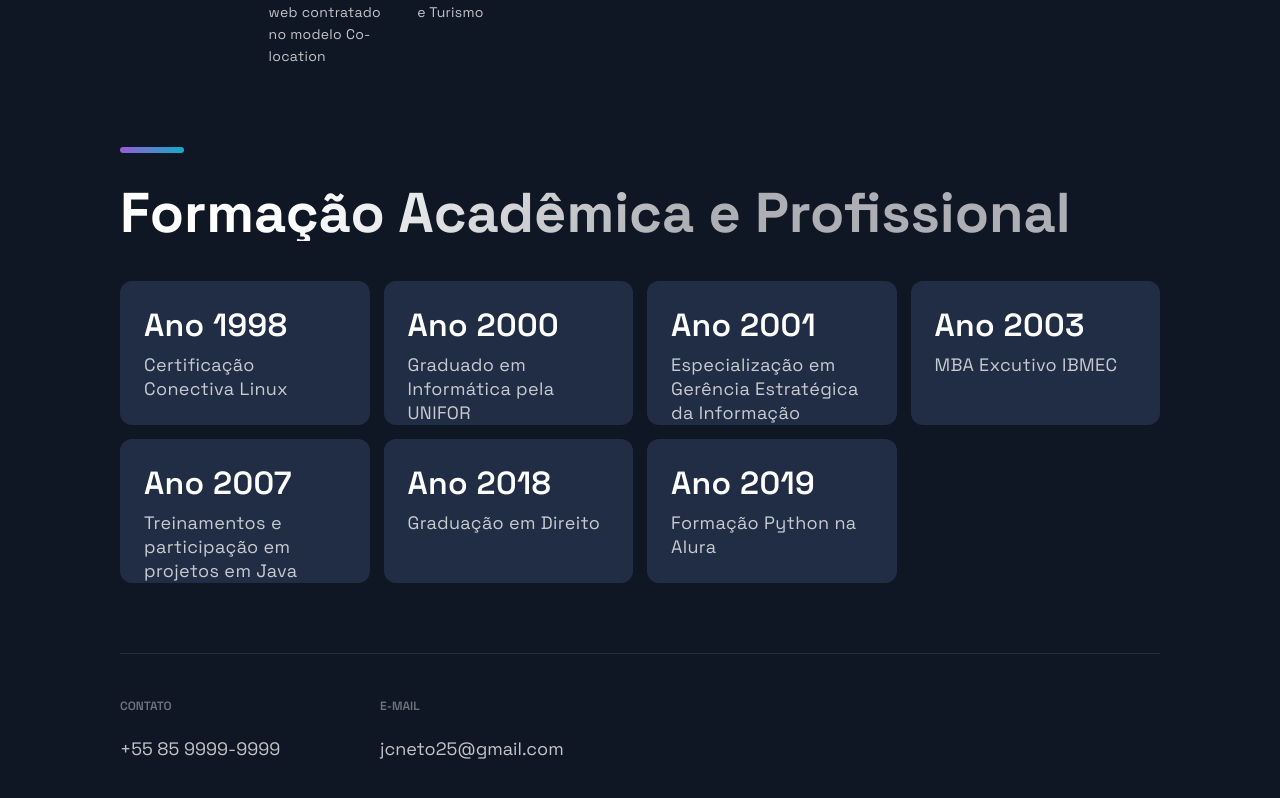
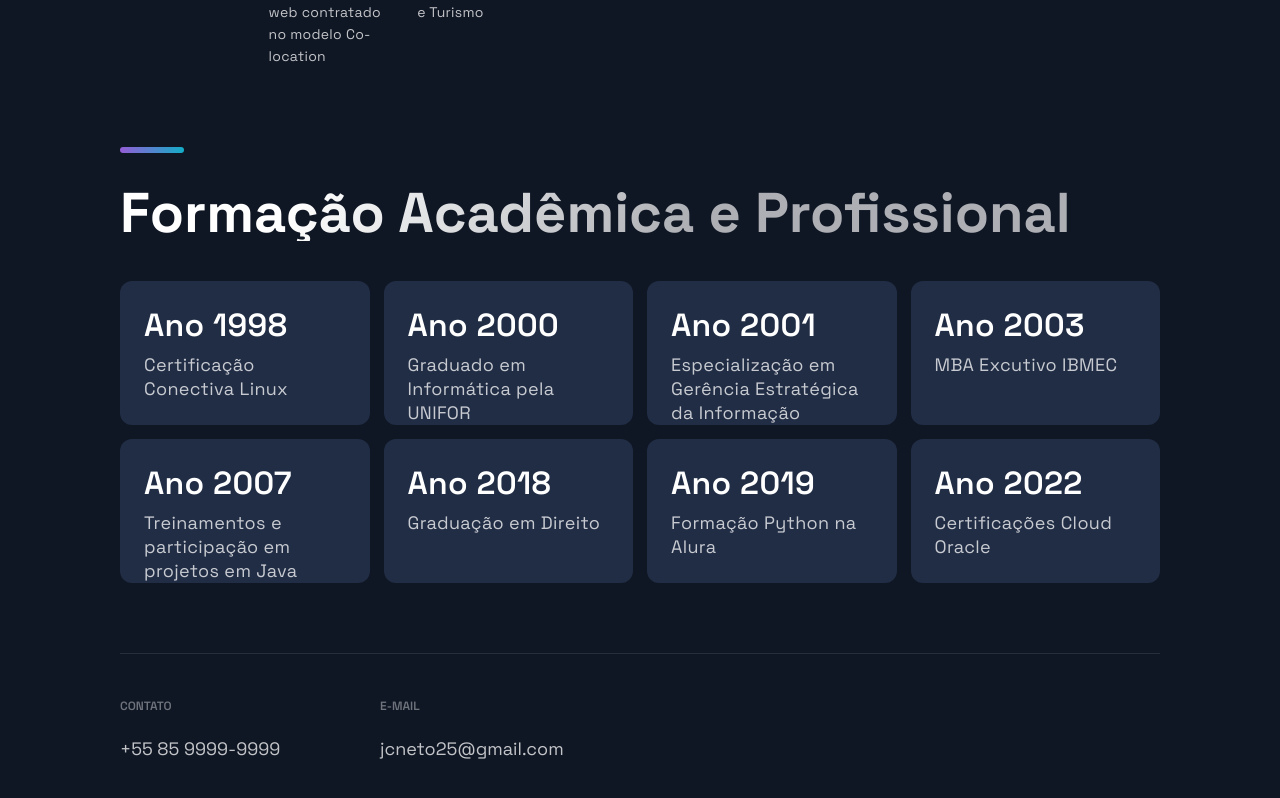
Before and after one commit to jcneto25/MyPortfolio, a Next.js app: page / in a window 1280 px wide. Shown: the part 3630-4428 px from the top of the page. Built offline with nearby package versions, Linux system fonts and the light colour scheme.

Commit message:
Adicionado referência às certificações Oracle

```diff
--- a/src/components/Acomplishments/Acomplishments.js
+++ b/src/components/Acomplishments/Acomplishments.js
@@ -1,16 +1,24 @@
-import React from 'react';
+import React from "react";
 
-import { Section, SectionDivider, SectionTitle } from '../../styles/GlobalComponents';
-import { Box, Boxes, BoxNum, BoxText } from './AcomplishmentsStyles';
+import {
+  Section,
+  SectionDivider,
+  SectionTitle,
+} from "../../styles/GlobalComponents";
+import { Box, Boxes, BoxNum, BoxText } from "./AcomplishmentsStyles";
 
 const data = [
-  { number: 1998, text: 'Certificação Conectiva Linux', },
-  { number: 2000, text: 'Graduado em Informática pela UNIFOR'},
-  { number: 2001, text: 'Especialização em Gerência Estratégica da Informação', },
-  { number: 2003, text: 'MBA Excutivo IBMEC', },
-  { number: 2007, text: 'Treinamentos e participação em projetos em Java', },
-  { number: 2018, text: 'Graduação em Direito', },
-  { number: 2019, text: 'Formação Python na Alura', }
+  { number: 1998, text: "Certificação Conectiva Linux" },
+  { number: 2000, text: "Graduado em Informática pela UNIFOR" },
+  {
+    number: 2001,
+    text: "Especialização em Gerência Estratégica da Informação",
+  },
+  { number: 2003, text: "MBA Excutivo IBMEC" },
+  { number: 2007, text: "Treinamentos e participação em projetos em Java" },
+  { number: 2018, text: "Graduação em Direito" },
+  { number: 2019, text: "Formação Python na Alura" },
+  { number: 2022, text: "Certificações Cloud Oracle" },
 ];
 
 const Acomplishments = () => (
@@ -21,7 +29,6 @@ const Acomplishments = () => (
         <Box key={index}>
           <BoxNum>Ano {card.number}</BoxNum>
           <BoxText>{card.text}</BoxText>
-
         </Box>
       ))}
     </Boxes>
```
